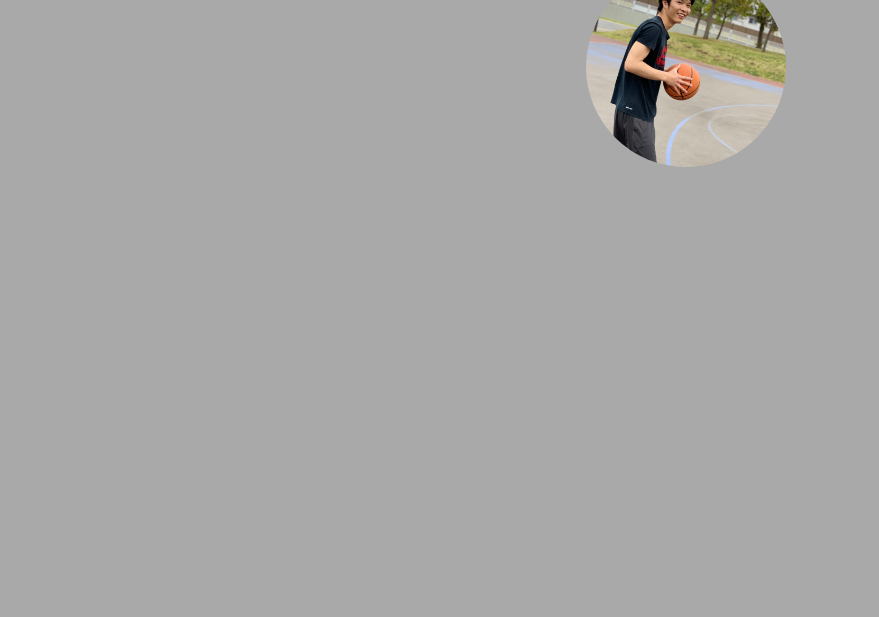
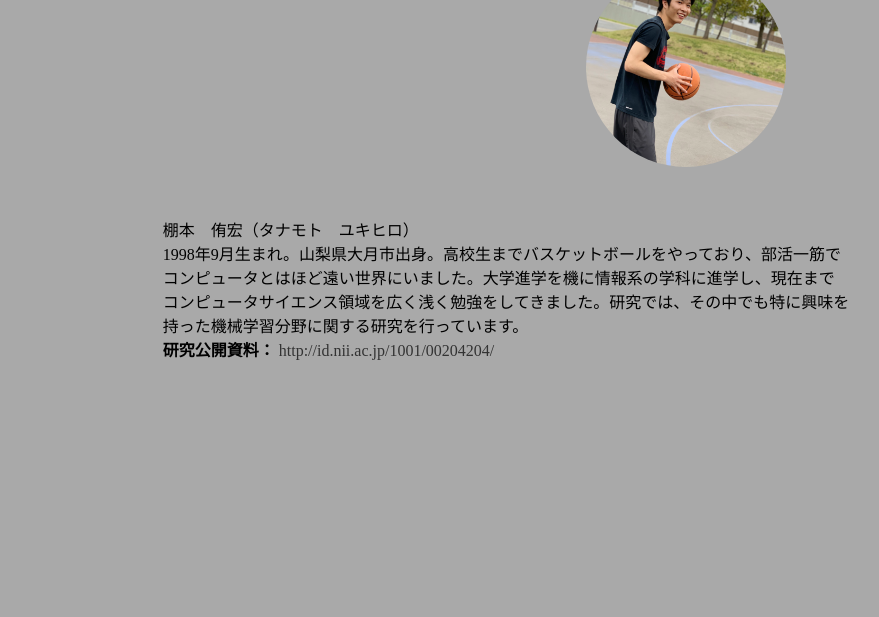
Before and after one commit to Yukihiro-Tanamoto/my-portfolio-site, a plain HTML site: page html/About.html in a window 1280 px wide. Shown: the part 183-800 px from the top of the page, without its empty margins (134-1013 px from the left). Drawn offline with Linux system fonts and the light colour scheme.

Commit message:
Third commit.

```diff
--- a/css/style.css
+++ b/css/style.css
@@ -35,6 +35,15 @@ nav {
     height: 200px;
     object-fit: cover;
     border-radius: 50%;
+}
+
+p{
+    display: inline-block;
+    text-align: left;
+}
+
+.zemi{
+    font-weight: bold;
 }
 
 .top{
--- a/html/About.html
+++ b/html/About.html
@@ -8,7 +8,7 @@
     </head>
 
     <body>
-        <h1>It's sunny day</h1>
+        <h1>It's sunny today</h1>
         <nav>
             <ul>
                 <li><a href="../index.html">Top</a></li>
@@ -20,5 +20,16 @@
         <div class="me">
             <img src="../pic/me.png" alt="自分の画像">
         </div>
+        <p>
+            棚本　侑宏（タナモト　ユキヒロ）<br>
+            1998年9月生まれ。山梨県大月市出身。高校生までバスケットボールをやっており、部活一筋で<br>
+            コンピュータとはほど遠い世界にいました。大学進学を機に情報系の学科に進学し、現在まで<br>
+            コンピュータサイエンス領域を広く浅く勉強をしてきました。研究では、その中でも特に興味を<br>
+            持った機械学習分野に関する研究を行っています。<br>
+            <span class="zemi">研究公開資料：</span>
+            <a href="http://id.nii.ac.jp/1001/00204204/">
+                http://id.nii.ac.jp/1001/00204204/
+            </a>
+        </p>
     </body>
 </html>
```
Also changed, not shown: index.html (+8 -6 lines).
